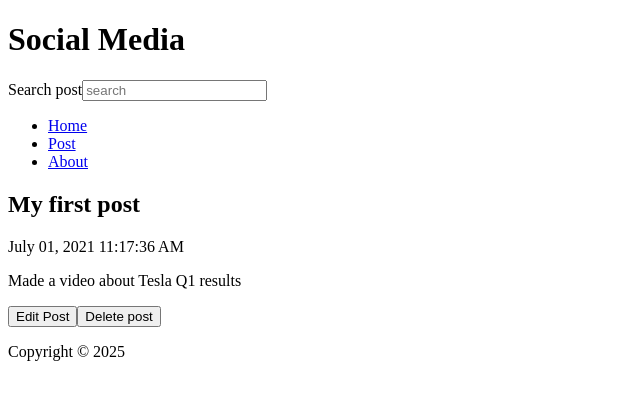
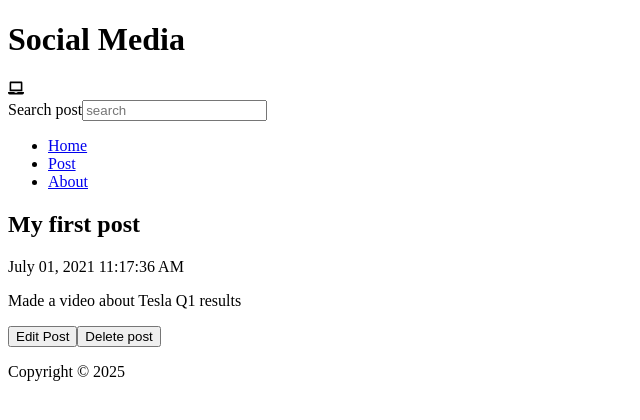
Before and after one commit to tharunkumar-BIT/social_media_app, a React (Vite) app: page /post/1 in a window 1280 px wide. Shown: the top 420 px of the page, without its empty margins (0-640 px from the left). Built offline with nearby package versions, Linux system fonts and the light colour scheme; data requests are answered from the project's data file.

Commit message:
implemented custom hook - useWindowSize

```diff
--- a/package.json
+++ b/package.json
@@ -14,6 +14,7 @@
     "date-fns": "^4.1.0",
     "react": "^19.0.0",
     "react-dom": "^19.0.0",
+    "react-icons": "^5.4.0",
     "react-router-dom": "^7.1.5"
   },
   "devDependencies": {
--- a/src/App.jsx
+++ b/src/App.jsx
@@ -13,11 +13,11 @@
 import { format } from "date-fns";
 import api from "./api/posts";
 import EditPost from "./EditPost";
+import useWindowSize from "./hooks/useWindowSize";
 
 function App() {
 
   const [posts, setPosts] = useState([]);
-
   const [search, setSearch] = useState('');
   const [searchResults, setSearchResults] = useState([]);
   const [postTitle, setPostTitle] = useState('');
@@ -25,6 +25,7 @@
   const [editTitle, setEditTitle] = useState('');
   const [editBody, setEditBody] = useState('');
   const navigate = useNavigate();
+  const {width} = useWindowSize();
 
   useEffect(()=> {
     const fetchPosts = async () => {
@@ -105,7 +106,7 @@
 
   return(
     <div className="App">
-      <Header title="Social Media"/>
+      <Header title="Social Media" width={width}/>
       <Nav search={search} setSearch={setSearch}/>
       <Routes>
         <Route path="/" element = {<Home posts = {searchResults}/>}/>
--- a/src/Header.jsx
+++ b/src/Header.jsx
@@ -1,9 +1,13 @@
 import React from 'react'
+import { FaLaptop, FaMobileAlt, FaTabletAlt } from 'react-icons/fa'
 
-const Header = ({title}) => {
+const Header = ({title, width}) => {
   return (
     <header className='header'>
         <h1>{title}</h1>
+        {width < 768 ? <FaMobileAlt/>
+              : width < 992 ? <FaTabletAlt/>
+                    :<FaLaptop/>}
     </header>
   )
 }
--- /dev/null
+++ b/src/hooks/useWindowSize.js
@@ -0,0 +1,26 @@
+import { useEffect, useState } from "react"
+
+const useWindowSize = ()=> {
+    const [windowSize, setWindowSize] = useState({
+        width: undefined,
+        height: undefined
+    });
+
+    useEffect(()=>{
+        const handleResize = ()=>{
+            setWindowSize({
+                width: window.innerWidth,
+                height: window.innerHeight
+            });
+        }
+
+        handleResize();
+
+        window.addEventListener("resize", handleResize);
+        return ()=> window.removeEventListener("resize", handleResize);
+    },[])
+
+    return windowSize;
+}
+
+export default useWindowSize;
```
Also changed, not shown: 1 other file (tests, documents, lock files or other folders).
